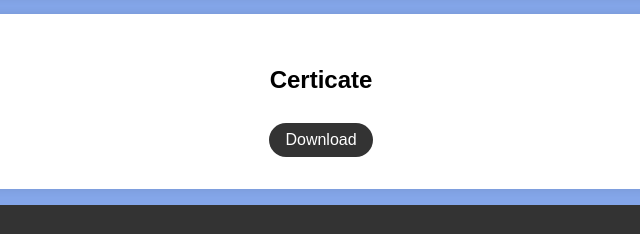
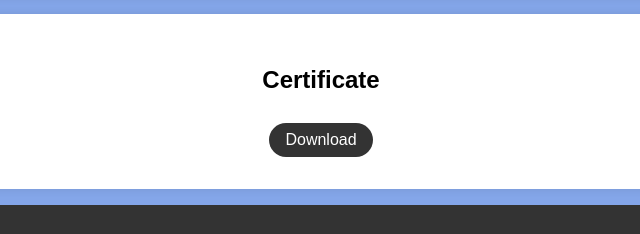
Before and after one commit to Ajitha2124/Digital-Portfolio, a plain HTML site: page index.html in a window 1280 px wide. Shown: the part 1224-1458 px from the top of the page, 319-959 px from the left. Drawn offline with Linux system fonts and the light colour scheme.

Commit message:
Update index.html

```diff
--- a/index.html
+++ b/index.html
@@ -170,7 +170,7 @@
 
         <div class="section-content">
             <center>
-            <h2>Certicate</h2>
+            <h2>Certificate</h2>
             <a href="Completion Certificate_SkillsBuild (2).pdf" target="_blank" class="download-button">Download </a>
         </center>
         </div>
```
